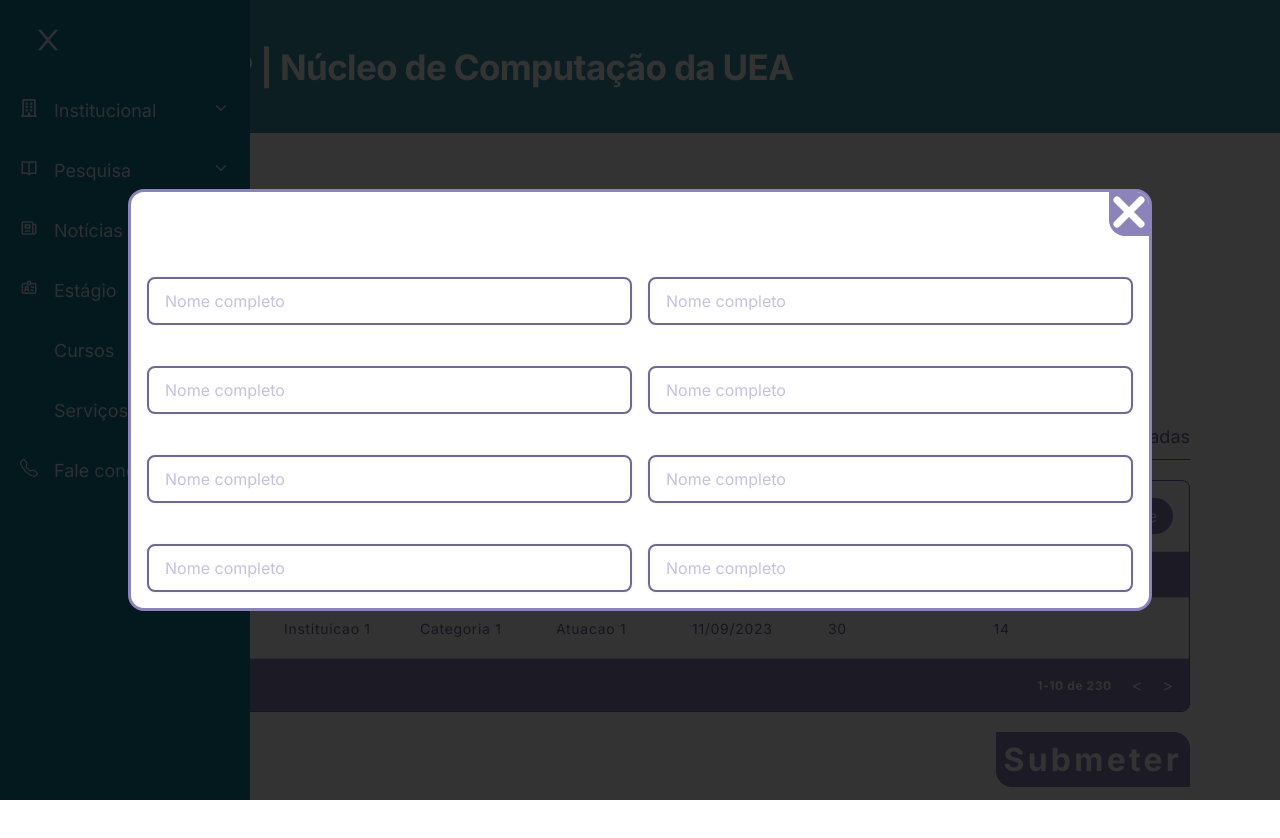
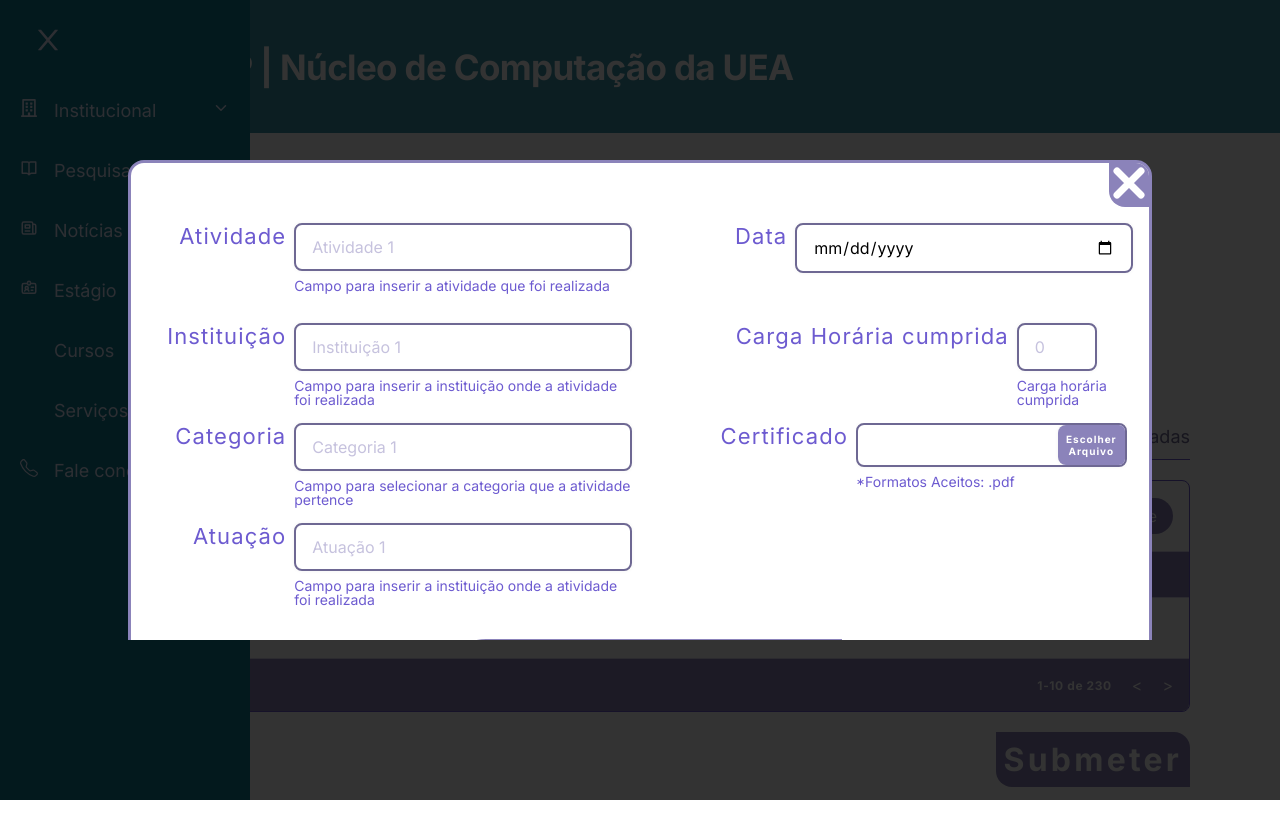
Before and after one commit to NUCOMP-UEA/nucomp-frontend, a React (Vite) app: page /calculator in a window 1280 px wide. Both pictures are taken after typing "Sample" into the empty fields and a click on the button "+ Atividade". Shown: the top 838 px of the page. Built offline with nearby package versions, Linux system fonts and the light colour scheme; some icons are missing.

Commit message:
feaet: improve create activity modal

```diff
--- a/src/pages/Calculator/components/CreateActivityModal/index.jsx
+++ b/src/pages/Calculator/components/CreateActivityModal/index.jsx
@@ -1,15 +1,88 @@
 /* eslint-disable react/prop-types */
+import { useRef, useState } from "react";
 import * as Icon from "../icons";
-import { Container, Content, Input as InputWrapper } from "./styles";
+import {
+  Container,
+  Content,
+  Input as InputWrapper,
+  CertificateInput as CertificateInputWrapper,
+} from "./styles";
 
 const Input = (props) => (
-  <InputWrapper>
+  <InputWrapper chDone={props.chDone ?? false}>
     <label htmlFor={props.label}>{props.label}</label>
-    <input {...props} />
+    <div className="input-wrapper">
+      <input {...props} />
+      <span>{props.subtitle ?? ""}</span>
+    </div>
   </InputWrapper>
 );
 
+const CertificateInput = (props) => {
+  const [file, setFile] = useState(null);
+
+  function onGetCertificate() {
+    const inputFile = document.createElement("input");
+    inputFile.type = "file";
+    inputFile.accept = "application/pdf";
+    inputFile.name = "Certificado";
+    inputFile.onchange = (event) => {
+      setFile(event.target.files[0]);
+      props.onChange(event.target.files[0]);
+    };
+    inputFile.click();
+  }
+  return (
+    <CertificateInputWrapper>
+      <label>Certificado</label>
+      <div className="input-wrapper">
+        <div className="input-file">
+          <div className="file-name">
+            <span>{file !== null ? file.name.replace(".pdf", "") : ""}</span>
+          </div>
+          <button onClick={onGetCertificate}>
+            Escolher <br />
+            Arquivo
+          </button>
+        </div>
+        <span>*Formatos Aceitos: .pdf</span>
+      </div>
+    </CertificateInputWrapper>
+  );
+};
+
 export const CreateActivityModal = (props) => {
+  const form = useRef({
+    activity: "",
+    institution: "",
+    category: "",
+    acting: "",
+    date: null,
+    chDone: 0,
+    file: null,
+  });
+
+  function formIsValid() {
+    const { acting, activity, category, chDone, date, file, institution } =
+      form.current;
+    const dateIsValid = date !== null && new Date(date) < new Date();
+    const result =
+      !!acting &&
+      !!activity &&
+      !!category &&
+      !!chDone &&
+      !!institution &&
+      dateIsValid &&
+      file !== null;
+    return result;
+  }
+
+  function onSubmit() {
+    if (formIsValid()) {
+      console.log(form.current);
+    }
+  }
+
   return (
     <Container>
       <div className="content">
@@ -21,54 +94,67 @@ export const CreateActivityModal = (props) => {
           </header>
           <main>
             <Input
-              label="Nome completo"
-              placeholder="Nome completo"
-              // onChange={(payload) => (form.current.name = payload.target.value)}
+              label="Atividade"
+              placeholder="Atividade 1"
+              subtitle="Campo para inserir a atividade que foi realizada"
+              onChange={(payload) =>
+                (form.current.activity = payload.target.value)
+              }
               type="text"
             />
             <Input
-              label="Nome completo"
-              placeholder="Nome completo"
-              // onChange={(payload) => (form.current.name = payload.target.value)}
+              label="Data"
+              placeholder="Data"
+              onChange={(payload) => (form.current.date = payload.target.value)}
+              type="date"
+            />
+            <Input
+              label="Instituição"
+              placeholder="Instituição 1"
+              subtitle="Campo para inserir a instituição onde a atividade foi realizada"
+              onChange={(payload) =>
+                (form.current.institution = payload.target.value)
+              }
               type="text"
             />
             <Input
-              label="Nome completo"
-              placeholder="Nome completo"
-              // onChange={(payload) => (form.current.name = payload.target.value)}
+              label="Carga Horária cumprida"
+              placeholder="0"
+              subtitle="Carga horária cumprida"
+              onChange={(payload) =>
+                (form.current.chDone = payload.target.value)
+              }
+              chDone
+              type="number"
+              className="ch-done"
+              min={0}
+            />
+            <Input
+              label="Categoria"
+              placeholder="Categoria 1"
+              subtitle="Campo para selecionar a categoria que a atividade pertence"
+              onChange={(payload) =>
+                (form.current.category = payload.target.value)
+              }
               type="text"
             />
-            <Input
-              label="Nome completo"
-              placeholder="Nome completo"
-              // onChange={(payload) => (form.current.name = payload.target.value)}
-              type="text"
+            <CertificateInput
+              onChange={(payload) => (form.current.file = payload)}
             />
             <Input
-              label="Nome completo"
-              placeholder="Nome completo"
-              // onChange={(payload) => (form.current.name = payload.target.value)}
+              label="Atuação"
+              placeholder="Atuação 1"
+              onChange={(payload) =>
+                (form.current.acting = payload.target.value)
+              }
               type="text"
+              subtitle="Campo para inserir a instituição onde a atividade foi realizada"
             />
-            <Input
-              label="Nome completo"
-              placeholder="Nome completo"
-              // onChange={(payload) => (form.current.name = payload.target.value)}
-              type="text"
-            />
-            <Input
-              label="Nome completo"
-              placeholder="Nome completo"
-              // onChange={(payload) => (form.current.name = payload.target.value)}
-              type="text"
-            />
-            <Input
-              label="Nome completo"
-              placeholder="Nome completo"
-              // onChange={(payload) => (form.current.name = payload.target.value)}
-              type="text"
-            />
+            <span></span>
           </main>
+          <footer>
+            <button onClick={onSubmit}>Adicionar Atividade</button>
+          </footer>
         </Content>
       </div>
     </Container>
--- a/src/pages/Calculator/components/CreateActivityModal/styles.js
+++ b/src/pages/Calculator/components/CreateActivityModal/styles.js
@@ -1,4 +1,4 @@
-import { styled } from "styled-components";
+import { css, styled } from "styled-components";
 
 export const Container = styled.div`
   position: fixed;
@@ -52,22 +52,54 @@ export const Content = styled.div`
     grid-template-rows: 1fr 1fr 1fr 1fr;
     gap: 16px;
   }
+
+  footer {
+    width: 100%;
+    display: flex;
+    justify-content: center;
+    padding: 16px;
+
+    button {
+      color: #fff;
+      font-family: Inter;
+      font-size: 33px;
+      font-style: normal;
+      font-weight: 700;
+      line-height: normal;
+      letter-spacing: 3.3px;
+      text-transform: capitalize;
+      background: #8b83ba;
+      cursor: pointer;
+      padding: 12px;
+      border-radius: 48px 0px;
+      border: none;
+    }
+  }
 `;
 
 export const Input = styled.div`
   display: flex;
-  flex-direction: column;
-  align-items: flex-start;
-  gap: 10px;
+  width: 100%;
+  gap: 8px;
 
   label {
-    color: #fff;
+    color: #6d5bd0;
+    text-align: right;
     font-family: Inter;
-    font-size: 12px;
+    font-size: 22px;
     font-style: normal;
-    font-weight: 700;
+    font-weight: 500;
     line-height: normal;
+    letter-spacing: 1.1px;
+    width: 200px;
   }
+
+  .input-wrapper {
+    display: flex;
+    flex-direction: column;
+    gap: 8px;
+    width: 100%;
+
     input {
       border-radius: 8px;
       border: 2px solid #6e6893;
@@ -86,5 +118,113 @@ export const Input = styled.div`
         -webkit-appearance: none;
         margin: 0;
       }
+
+      &.ch-done {
+        width: 80px;
+      }
+    }
+
+    span {
+      color: #6d5bd0;
+      font-family: Inter;
+      font-size: 14px;
+      font-style: normal;
+      font-weight: 400;
+      line-height: 100%; /* 14px */
+    }
+  }
+
+  ${(props) =>
+    props.chDone
+      ? css`
+          label {
+            width: 100%;
+          }
+          .input-wrapper {
+            width: fit-content;
+          }
+        `
+      : ""}
+`;
+
+export const CertificateInput = styled.div`
+  display: flex;
+  width: 100%;
+  gap: 8px;
+
+  label {
+    color: #6d5bd0;
+    text-align: right;
+    font-family: Inter;
+    font-size: 22px;
+    font-style: normal;
+    font-weight: 500;
+    line-height: normal;
+    letter-spacing: 1.1px;
+    width: 200px;
+  }
+
+  .input-wrapper {
+    display: flex;
+    flex-direction: column;
+    gap: 8px;
+    overflow: hidden;
+
+    .input-file {
+      border-radius: 8px;
+      border: 2px solid #6e6893;
+      background: #fff;
+      box-shadow: 0px 0px 4px 0px rgba(23, 25, 28, 0.05);
+      display: flex;
+      justify-content: space-between;
+      align-items: center;
+      overflow: hidden;
+
+      .file-name {
+        width: 200px;
+        padding: 8px;
+        overflow: hidden;
+
+        span {
+          width: 150px;
+          overflow: hidden;
+          color: #6d5bd0;
+          text-align: right;
+          font-family: Inter;
+          font-size: 12px;
+          font-style: normal;
+          font-weight: 400;
+          letter-spacing: 0.5px;
+          padding: 16px;
+        }
+      }
+
+      button {
+        box-sizing: border-box;
+        cursor: pointer;
+        border-radius: 8px 0px 0px 8px;
+        border: none;
+        background: #8b83ba;
+        box-shadow: 0px 0px 4px 0px rgba(23, 25, 28, 0.05);
+        padding: 8px;
+        color: #fff;
+        font-family: Inter;
+        font-size: 10px;
+        font-style: normal;
+        font-weight: 700;
+        line-height: normal;
+        letter-spacing: 1px;
+        text-transform: capitalize;
+      }
+    }
+
+    span {
+      color: #6d5bd0;
+      font-family: Inter;
+      font-size: 14px;
+      font-style: normal;
+      font-weight: 400;
+      line-height: 100%; /* 14px */
+    }
   }
 `;
```
Lines whose indentation alone changed are shown as unchanged.
